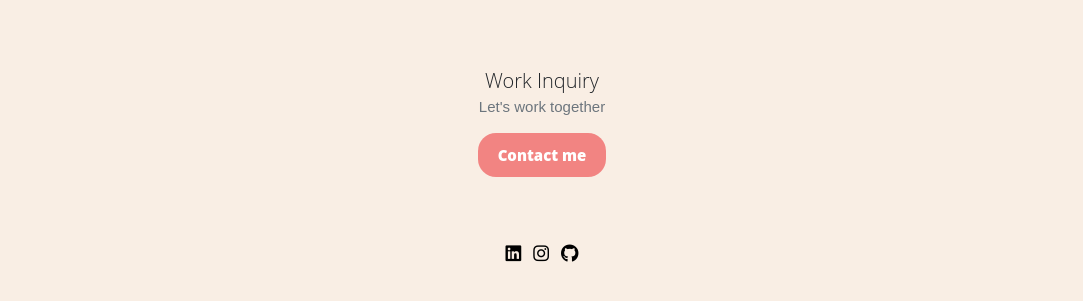
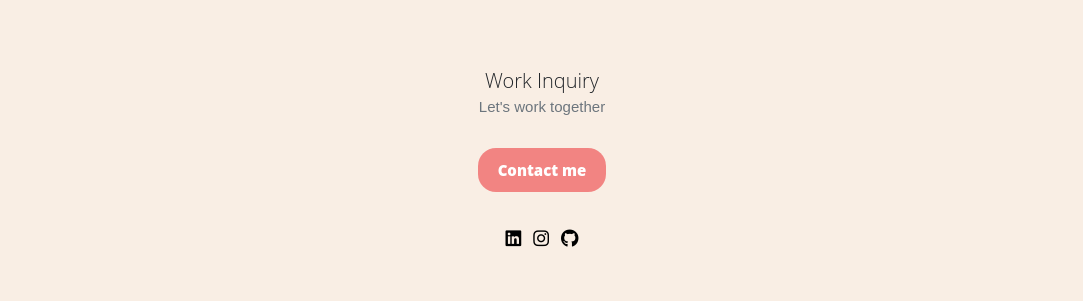
Before and after one commit to louisahesse/Front-end-developer, a plain HTML site: page index.html in a window 1280 px wide. Shown: the part 1041-1342 px from the top of the page, without its empty margins (98-1181 px from the left). Drawn offline with nearby package versions, Linux system fonts and the light colour scheme; a web font is replaced by a local one.

Commit message:
footer icon margin change

```diff
--- a/style.css
+++ b/style.css
@@ -295,11 +295,11 @@ footer.text-muted {
 }
 
 footer .btn-branding {
-  margin-top: -45px;
+  margin-top: -30px;
 }
 
 footer .icon-project-links {
-  margin-top: 30px;
+  margin-top: 0;
 }
 
 @media (max-width: 576px) {
```
